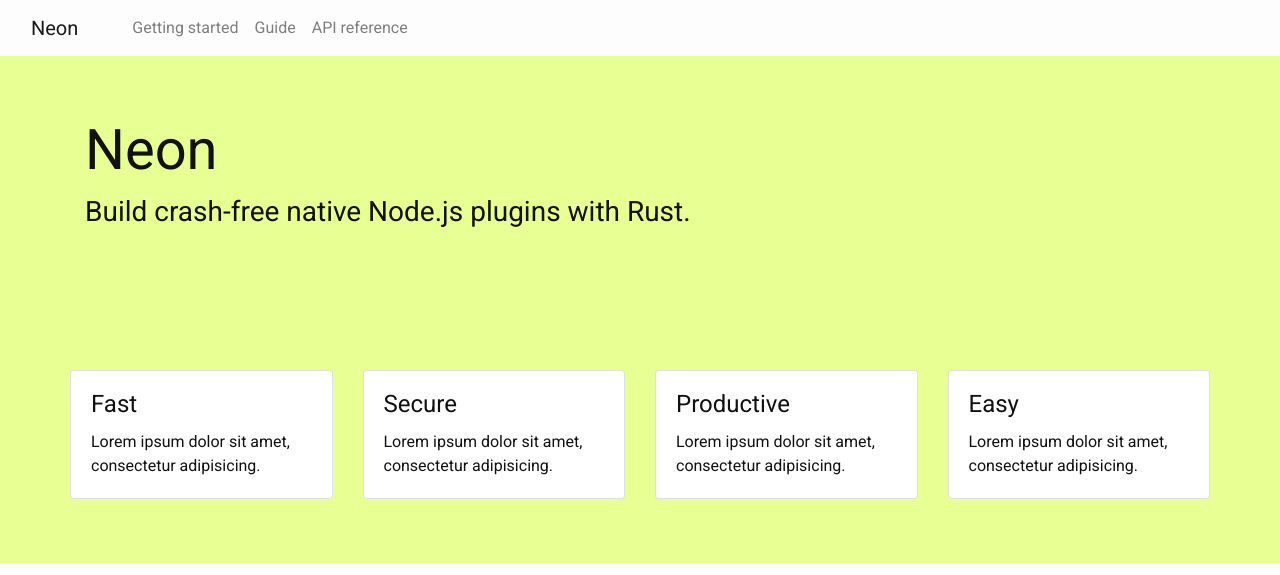
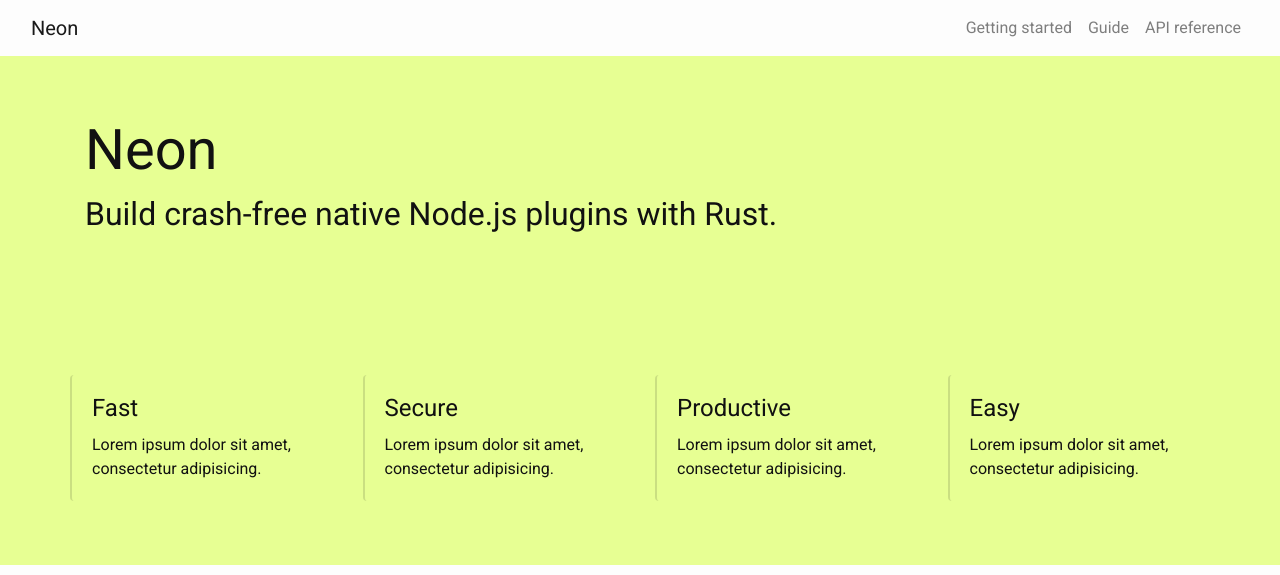
Before and after one commit to neon-bindings/www-archive, a Jekyll site: the page built from index.html, in a window 1280 px wide. Shown: the top 575 px of the page. Built offline with Jekyll 4.4.1, drawn with Linux system fonts in a browser that asks for light colours; nearby versions of some CDN libraries; grey boxes are pictures that could not be loaded.

Commit message:
Move Nav Links to Right

```diff
--- a/_includes/header.html
+++ b/_includes/header.html
@@ -6,8 +6,10 @@
     <a class="navbar-brand site-nav-brand" href="{{ site.baseurl }}/">
       {{ site.title }}
     </a>
-    <div class="collapse navbar-collapse" id="navbarSupportedContent">
-      <ul class="navbar-nav site-nav-links mr-auto">
+    <!-- Temp: Add Invisible Navbar to Push Links to Right -->
+    <div class="collapse navbar-collapse float-md-right" id="navbarSupportedContent">
+      <ul class="nav navbar-nav mr-auto"></ul>
+      <ul class="navbar-nav site-nav-links">
         <li class="nav-item">
           <a href="/starter/installation" class="nav-link">Getting started</a>
         </li>
--- a/_sass/_layout.scss
+++ b/_sass/_layout.scss
@@ -13,10 +13,15 @@
   // }
 }
 
-.site-main-jumbo {
+.site-frontpage-jumbo {
   min-height: 30rem;
-  .site-main-jumbo-header {
+  .site-frontpage-jumbo-header {
     margin-bottom: 8rem;
+  }
+
+  .card {
+    background-color: transparent;
+    border-width: 0 0 0 2px;
   }
 }
 
@@ -24,7 +29,7 @@
   margin-bottom: 0;
 }
 
-.site-main-jumbo, .site-doc-jumbo {
+.site-frontpage-jumbo, .site-doc-jumbo {
   background-color: $main-color1;
 }
 
--- a/index.html
+++ b/index.html
@@ -2,12 +2,12 @@
 layout: default
 ---
 
-<section class="jumbotron jumbotron-fluid site-main-jumbo">
+<section class="jumbotron jumbotron-fluid site-frontpage-jumbo">
   <div class="container">
     <div class="row">
-      <div class="col-md-8 col-md-offset-2 site-main-jumbo-header">
+      <div class="col-md-8 col-md-offset-2 site-frontpage-jumbo-header">
         <h1 class="display-4">Neon</h1>
-        <h3 class="">Build crash-free native Node.js plugins with Rust.</h3>
+        <h2 class="">Build crash-free native Node.js plugins with Rust.</h3>
       </div>
     <div class="row">
       <div class="col-md-3">
```
